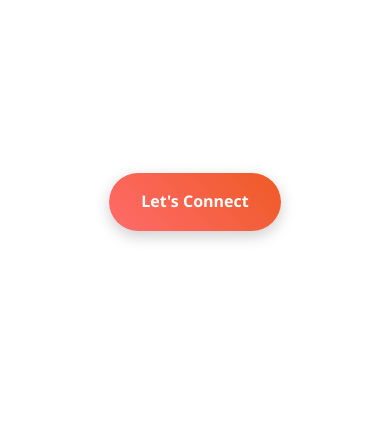
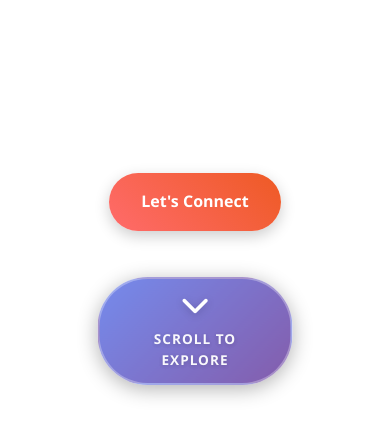
Before and after one commit to Dileepreddy07/Dileepreddy07.github.io, a plain HTML site: page index.html in a window 390 px wide. Shown: the part 411-844 px from the top of the page. Drawn offline with Linux system fonts and the light colour scheme.

Commit message:
Initial commit: Personal portfolio website with responsive design and modern UI

```diff
--- a/index.html
+++ b/index.html
@@ -41,6 +41,7 @@
 
         <div class="scroll-indicator">
             <i class="fas fa-chevron-down"></i>
+            <span>Scroll to explore</span>
         </div>
     </section>
 
--- a/script.js
+++ b/script.js
@@ -115,3 +115,27 @@ setInterval(() => {
         particles[0].remove();
     }
 }, 5000);
+
+// Handle scroll indicator visibility
+const scrollIndicator = document.querySelector('.scroll-indicator');
+let lastScrollTop = 0;
+
+window.addEventListener('scroll', () => {
+    const scrollTop = window.pageYOffset || document.documentElement.scrollTop;
+
+    if (scrollTop > 100) {
+        scrollIndicator.classList.add('hidden');
+    } else {
+        scrollIndicator.classList.remove('hidden');
+    }
+
+    lastScrollTop = scrollTop;
+});
+
+// Add click handler to scroll indicator
+scrollIndicator.addEventListener('click', () => {
+    window.scrollTo({
+        top: window.innerHeight,
+        behavior: 'smooth'
+    });
+});
--- a/styles.css
+++ b/styles.css
@@ -596,15 +596,63 @@ footer {
 
 .scroll-indicator {
     position: absolute;
-    bottom: 30px;
+    bottom: 40px;
     left: 50%;
     transform: translateX(-50%);
     color: white;
     animation: bounce 2s infinite;
+    opacity: 1;
+    transition: all 0.3s ease;
+    text-align: center;
+    cursor: pointer;
+    background: linear-gradient(135deg, rgba(102, 126, 234, 0.9), rgba(118, 75, 162, 0.9));
+    padding: 12px 24px;
+    border-radius: 50px;
+    box-shadow: 0 4px 20px rgba(0, 0, 0, 0.3);
+    border: 2px solid rgba(255, 255, 255, 0.3);
+    display: flex;
+    flex-direction: column;
+    align-items: center;
+    gap: 8px;
+    min-width: 160px;
+}
+
+.scroll-indicator i {
+    font-size: 1.8rem;
+    color: white;
+    text-shadow: 0 2px 8px rgba(0, 0, 0, 0.2);
+    transition: transform 0.3s ease;
+}
+
+.scroll-indicator span {
+    font-size: 0.85rem;
+    font-weight: 600;
+    letter-spacing: 1px;
+    text-transform: uppercase;
+    color: white;
+    opacity: 0.95;
+    text-shadow: 0 1px 4px rgba(0, 0, 0, 0.2);
+}
+
+.scroll-indicator:hover {
+    background: linear-gradient(135deg, rgba(102, 126, 234, 1), rgba(118, 75, 162, 1));
+    transform: translateX(-50%) translateY(-3px);
+    box-shadow: 0 6px 25px rgba(0, 0, 0, 0.4);
+    border-color: rgba(255, 255, 255, 0.5);
+}
+
+.scroll-indicator:hover i {
+    transform: translateY(2px);
+}
+
+.scroll-indicator.hidden {
+    opacity: 0;
+    pointer-events: none;
+    transform: translateX(-50%) translateY(20px);
 }
 
 @keyframes bounce {
     0%, 20%, 50%, 80%, 100% { transform: translateX(-50%) translateY(0); }
-    40% { transform: translateX(-50%) translateY(-10px); }
-    60% { transform: translateX(-50%) translateY(-5px); }
+    40% { transform: translateX(-50%) translateY(-8px); }
+    60% { transform: translateX(-50%) translateY(-4px); }
 }
```
Also changed, not shown: 1 other file.
